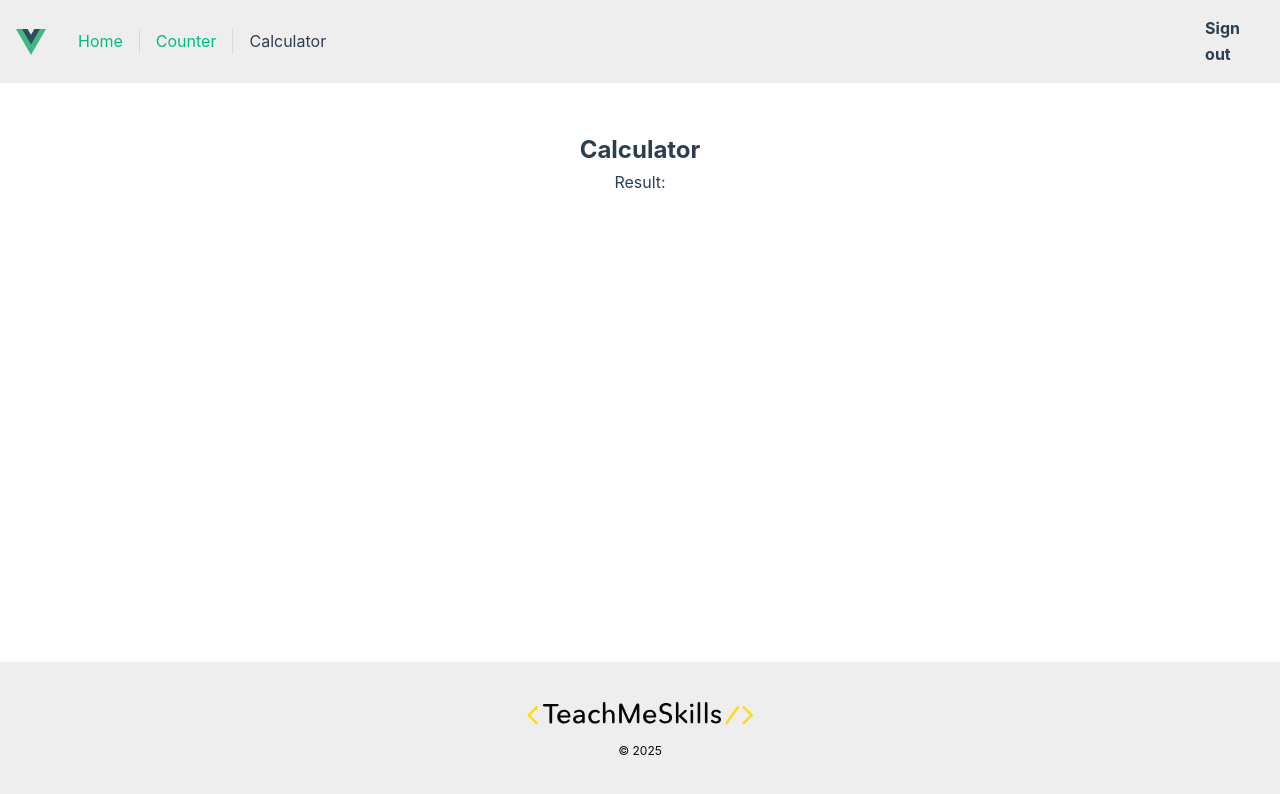
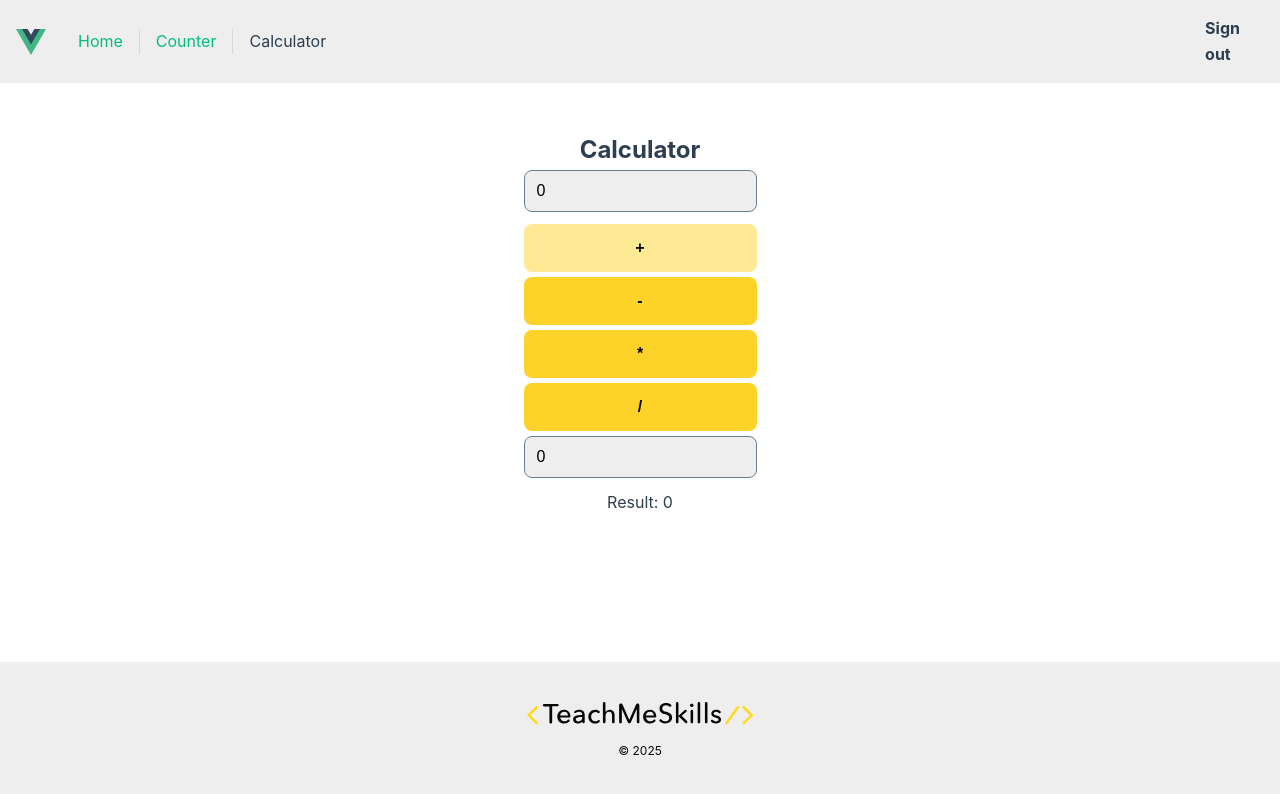
Before and after one commit to Yuri-Kuichik/wd16_vue_app, a Vue app: page /calculator in a window 1280 px wide. Shown: the top 794 px of the page. Built offline with nearby package versions, Linux system fonts and the light colour scheme.

Commit message:
Vue homework1. Increase and decrease counter. Make calculator great again.

```diff
--- a/src/pages/CalculatorPage.vue
+++ b/src/pages/CalculatorPage.vue
@@ -4,6 +4,79 @@ import BaseLayout from '../components/BaseLayout.vue'
 export default {
   components: {
     BaseLayout
+  },
+  data() {
+    return {
+      firstOperand: 0,
+      secondOperand: 0,
+      currentOperator: '+',
+    }
+  },
+  methods: {
+    // Переключаем оператор. По умолчанию включен оператор сложения.
+    switchOperator(e) {
+      const currentButton = e.target
+      const chosenOperator = currentButton.innerText
+
+      // Если выбранный оператор уже активен, то выходим из функции.
+      if(currentButton.classList.contains('disabled')) {
+        return
+      }
+
+      // Делаем все кнопки активными, а потом деактивируем кнопку с выбранным оператором.
+      this.enableAllButtons()
+      currentButton.classList.add('disabled')
+
+      // Обновляем текущий оператор.
+      this.currentOperator = chosenOperator
+    },
+
+    // Убираем у всех кнопок класс disabled.
+    enableAllButtons() {
+      const buttons = this.$refs.calcInterface.querySelectorAll('button')
+      buttons.forEach((button) => {
+        button.classList.remove('disabled')
+      })
+    },
+
+    // Отслеживаем изменения в полях с операндами и обновляем их значения в data().
+    // Если введено не число, или строка ввода не пуста, то не меняем значение count.
+    setFirstOperand(e) {
+      const newFirstOperand = e.target.value
+      if (this.isCorrectOperandValue(newFirstOperand)) {
+        this.firstOperand = e.target.value
+      } else {
+        e.target.value = this.firstOperand
+      }
+    },
+    setSecondOperand(e) {
+      const newSecondOperand = e.target.value
+      if (this.isCorrectOperandValue(newSecondOperand)) {
+        this.secondOperand = e.target.value
+      } else {
+        e.target.value = this.secondOperand
+      }
+    },
+
+    // Проверяем, чтобы новое значение оператора было либо числом, либо нулём, либо пустой строкой.
+    isCorrectOperandValue(value) {
+      return !!(Number(value) || value === '0' || value.length === 0);
+    }
+  },
+  computed: {
+    // Вычисляем результат, в зависимости от текущего выбранного оператора currentOperator. По умолчанию '+'.
+    computeResult() {
+      switch (this.currentOperator) {
+        case "+":
+          return +this.firstOperand + +this.secondOperand
+        case "-":
+          return this.firstOperand - this.secondOperand
+        case "*":
+          return this.firstOperand * this.secondOperand
+        case "/":
+          return this.firstOperand / this.secondOperand
+      }
+    }
   }
 }
 </script>
@@ -13,8 +86,15 @@ export default {
     <section class="calculator-section">
       <div class="calculator-wrapper">
         <h2 class="calculator-title">Calculator</h2>
-
-        <span class="calculator-text">Result: </span>
+        <div class="calculator-interface" ref="calcInterface">
+          <input type="text" :value="firstOperand" @input="setFirstOperand">
+          <button @click="switchOperator" class="disabled">+</button>
+          <button @click="switchOperator">-</button>
+          <button @click="switchOperator">*</button>
+          <button @click="switchOperator">/</button>
+          <input type="text" :value="secondOperand" @input="setSecondOperand">
+        </div>
+        <span class="calculator-text">Result: {{ computeResult }}</span>
       </div>
     </section>
   </BaseLayout>
@@ -32,6 +112,7 @@ export default {
   margin: auto;
   max-width: 250px;
   text-align: center;
+
 }
 
 .calculator-buttons-wrapper {
@@ -41,6 +122,7 @@ export default {
 }
 
 button {
+  margin-bottom: 5px;
   display: flex;
   flex-grow: 1;
   align-items: center;
@@ -84,4 +166,8 @@ input {
     border: 3px solid rgb(253, 211, 42);
   }
 }
+
+.calculator-interface {
+
+}
 </style>
--- a/src/pages/CounterPage.vue
+++ b/src/pages/CounterPage.vue
@@ -4,6 +4,24 @@ import BaseLayout from '../components/BaseLayout.vue'
 export default {
   components: {
     BaseLayout
+  },
+  data() {
+    return {
+      count: 0,
+    }
+  },
+  methods: {
+    increaseCount() {
+      return this.count++
+    },
+    decreaseCount() {
+      return this.count--
+    },
+  },
+  computed: {
+    doubleCount() {
+      return this.count*2
+    }
   }
 }
 </script>
@@ -15,11 +33,13 @@ export default {
         <h2 class="counter-title">Counter</h2>
 
         <div>
-          <span class="counter-text">Value: </span>
+          <span class="counter-text">Value: {{ count }}</span>
         </div>
         <div>
-          <span class="counter-text">Double value: </span>
+          <span class="counter-text">Double value: {{ doubleCount }}</span>
         </div>
+        <button @click="increaseCount">Increase</button>
+        <button @click="decreaseCount">Decrease</button>
 
       </div>
     </section>
```
